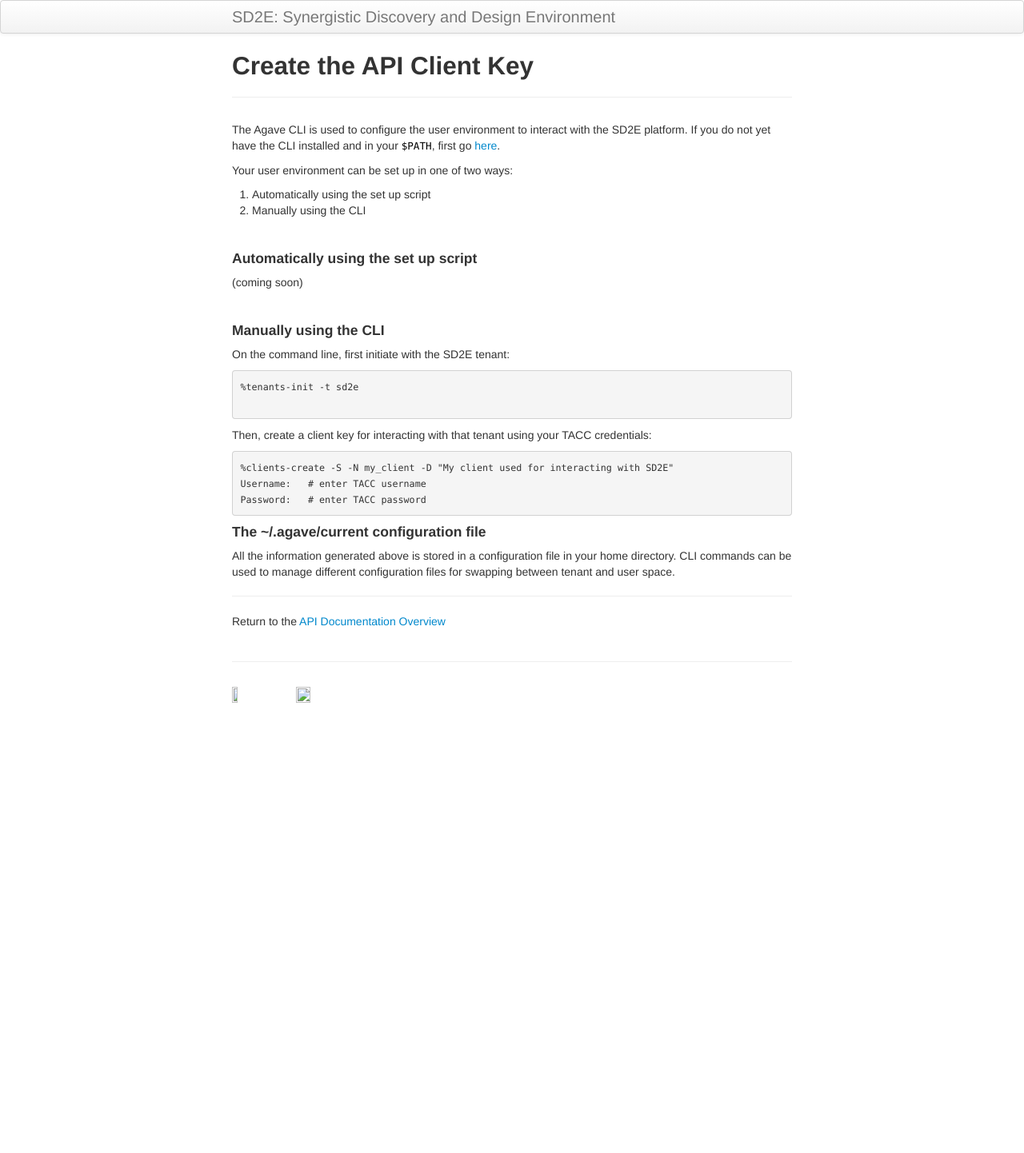
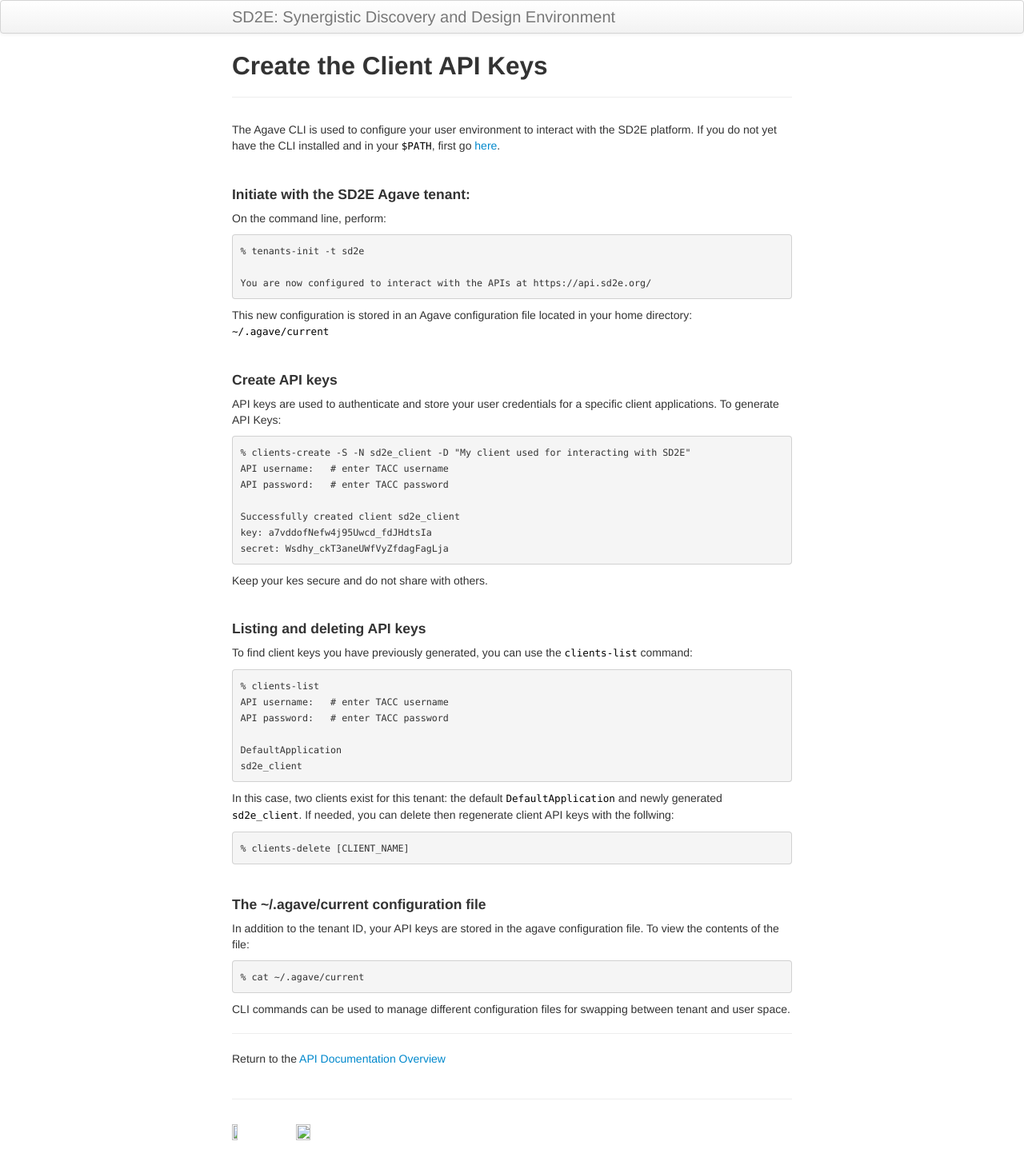
Before and after one commit to SD2E/api-user-guide, a Jekyll site: the page built from docs/create_client.md, in a window 1280 px wide. Shown: the whole page at 80% size. Built offline with Jekyll 4.4.1, drawn with Linux system fonts in a browser that asks for light colours; before the commit the page ends 900 px from its top, so only the background shows below that.

Commit message:
elaborating on clients, auth

````diff
--- a/docs/create_client.md
+++ b/docs/create_client.md
@@ -1,45 +1,75 @@
 ---
 layout: page
-title: Create the API Client Key
+title: Create the Client API Keys
 tagline:
 ---
 
-The Agave CLI is used to configure the user environment to interact with the
+The Agave CLI is used to configure your user environment to interact with the
 SD2E platform. If you do not yet have the CLI installed and in your `$PATH`, first
 go [here](install_cli.md).
 
-Your user environment can be set up in one of two ways:
-1. Automatically using the set up script
-2. Manually using the CLI
+<br>
+#### Initiate with the SD2E Agave tenant:
+
+On the command line, perform:
+```
+% tenants-init -t sd2e
+
+You are now configured to interact with the APIs at https://api.sd2e.org/
+```
+
+This new configuration is stored in an Agave configuration file located in your
+home directory: `~/.agave/current`
 
 <br>
-#### Automatically using the set up script
+#### Create API keys
 
-(coming soon)
+API keys are used to authenticate and store your user credentials for a specific
+client applications. To generate API Keys:
+```
+% clients-create -S -N sd2e_client -D "My client used for interacting with SD2E"
+API username:   # enter TACC username
+API password:   # enter TACC password
+
+Successfully created client sd2e_client
+key: a7vddofNefw4j95Uwcd_fdJHdtsIa
+secret: Wsdhy_ckT3aneUWfVyZfdagFagLja
+```
+
+Keep your kes secure and do not share with others.
 
 <br>
-#### Manually using the CLI
+#### Listing and deleting API keys
 
-On the command line, first initiate with the SD2E tenant:
+To find client keys you have previously generated, you can use the `clients-list`
+command:
 ```
-%tenants-init -t sd2e
+% clients-list
+API username:   # enter TACC username
+API password:   # enter TACC password
 
+DefaultApplication
+sd2e_client
 ```
 
-Then, create a client key for interacting with that tenant using your TACC
-credentials:
+In this case, two clients exist for this tenant: the default `DefaultApplication`
+and newly generated `sd2e_client`. If needed, you can delete then regenerate
+client API keys with the follwing:
 ```
-%clients-create -S -N my_client -D "My client used for interacting with SD2E"
-Username:   # enter TACC username
-Password:   # enter TACC password
+% clients-delete [CLIENT_NAME]
 ```
 
-
+<br>
 #### The ~/.agave/current configuration file
 
-All the information generated above is stored in a configuration file in your
-home directory. CLI commands can be used to manage different configuration files
-for swapping between tenant and user space.
+In addition to the tenant ID, your API keys are stored in the agave configuration
+file. To view the contents of the file:
+```
+% cat ~/.agave/current
+```
+
+CLI commands can be used to manage different configuration files for swapping
+between tenant and user space.
 
 ---
 Return to the [API Documentation Overview](../index.md)
````
Also changed, not shown: docs/authorization.md (+13 -2 lines).
